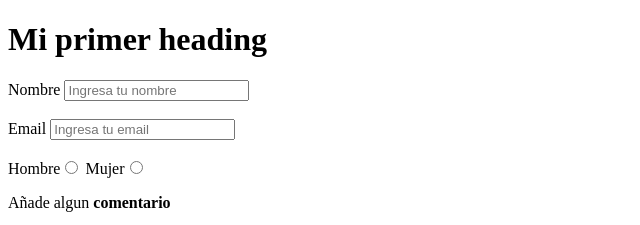
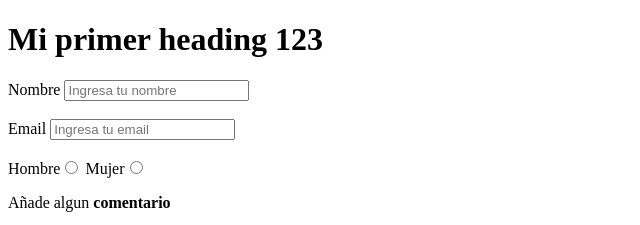
Before and after one commit to LeoMogiano/PruebaXddddd, a plain HTML site: page Intro-HTML/index.html in a window 1280 px wide. Shown: the top 225 px of the page, 0-640 px from the left. Drawn offline with Linux system fonts and the light colour scheme.

Commit message:
Segundo Commit

```diff
--- a/Intro-HTML/index.html
+++ b/Intro-HTML/index.html
@@ -5,7 +5,7 @@
     <title>Mogi's Page</title>
 </head>
 <body>
-    <h1>Mi primer heading</h1>
+    <h1>Mi primer heading 123</h1>
     <form>
         <label for="nombre">Nombre</label>
         <input type="text" id="nombre" placeholder="Ingresa tu nombre" required><br><br>
```
